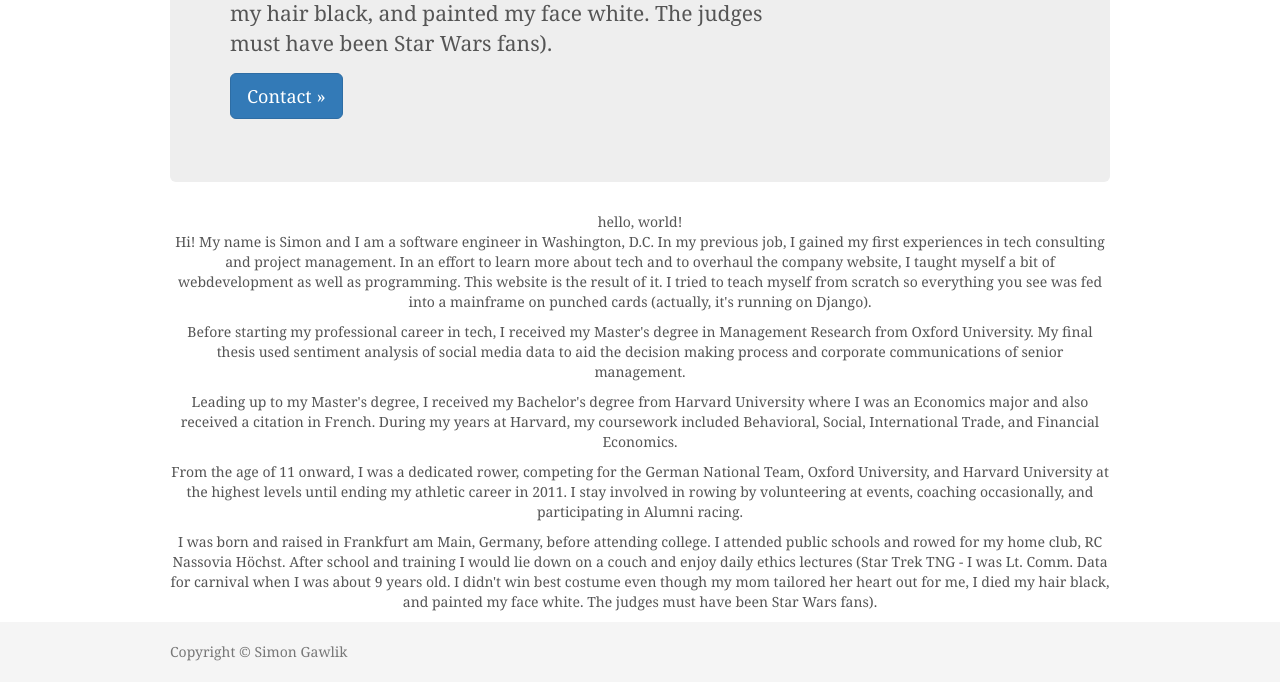
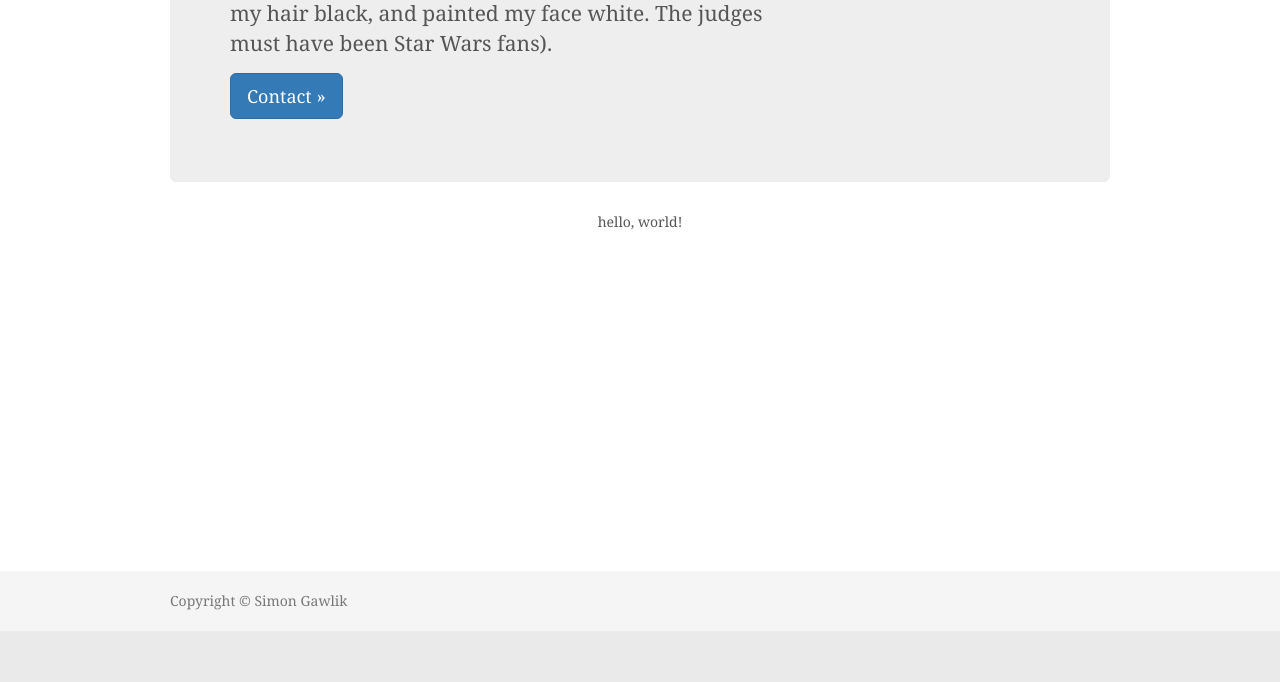
Before and after one commit to simongawlik/django_apps, a Django app: template src/templates/about.html in a window 1280 px wide. Shown: the part 1429-2111 px from the top of the page. After the commit the page ends 2039 px from the top, so only its background shows below. Run offline with Django 3.2, Linux system fonts and the light colour scheme; the template is opened without the code that fills it, so the values that code supplies are empty; some libraries are stand-ins or nearby versions.

Commit message:
small changes to about page

```diff
--- a/src/templates/about.html
+++ b/src/templates/about.html
@@ -33,11 +33,6 @@
 {% block content %}
 <div class="text-align-center">
 hello, world!
-<p>Hi! My name is Simon and I am a software engineer in Washington, D.C. In my previous job, I gained my first experiences in tech consulting and project management. In an effort to learn more about tech and to overhaul the company website, I taught myself a bit of webdevelopment as well as programming. This website is the result of it. I tried to teach myself from scratch so everything you see was fed into a mainframe on punched cards (actually, it's running on Django).</p>
-<p>Before starting my professional career in tech, I received my Master's degree in Management Research from Oxford University. My final thesis used sentiment analysis of social media data to aid the decision making process and corporate communications of senior management.</p>
-<p>Leading up to my Master's degree, I received my Bachelor's degree from Harvard University where I was an Economics major and also received a citation in French. During my years at Harvard, my coursework included Behavioral, Social, International Trade, and Financial Economics.</p>
-<p>From the age of 11 onward, I was a dedicated rower, competing for the German National Team, Oxford University, and Harvard University at the highest levels until ending my athletic career in 2011. I stay involved in rowing by volunteering at events, coaching occasionally, and participating in Alumni racing.</p>
-<p>I was born and raised in Frankfurt am Main, Germany, before attending college. I attended public schools and rowed for my home club, RC Nassovia Höchst. After school and training I would lie down on a couch and enjoy daily ethics lectures (Star Trek TNG - I was Lt. Comm. Data for carnival when I was about 9 years old. I didn't win best costume even though my mom tailored her heart out for me, I died my hair black, and painted my face white. The judges must have been Star Wars fans).</p>
 
 <h1>{{ title }}</h1>
 </div>
```
Also changed, not shown: src/personal_website/urls.py (+4 -6 lines), src/personal_website/views.py (+3 -5 lines).
